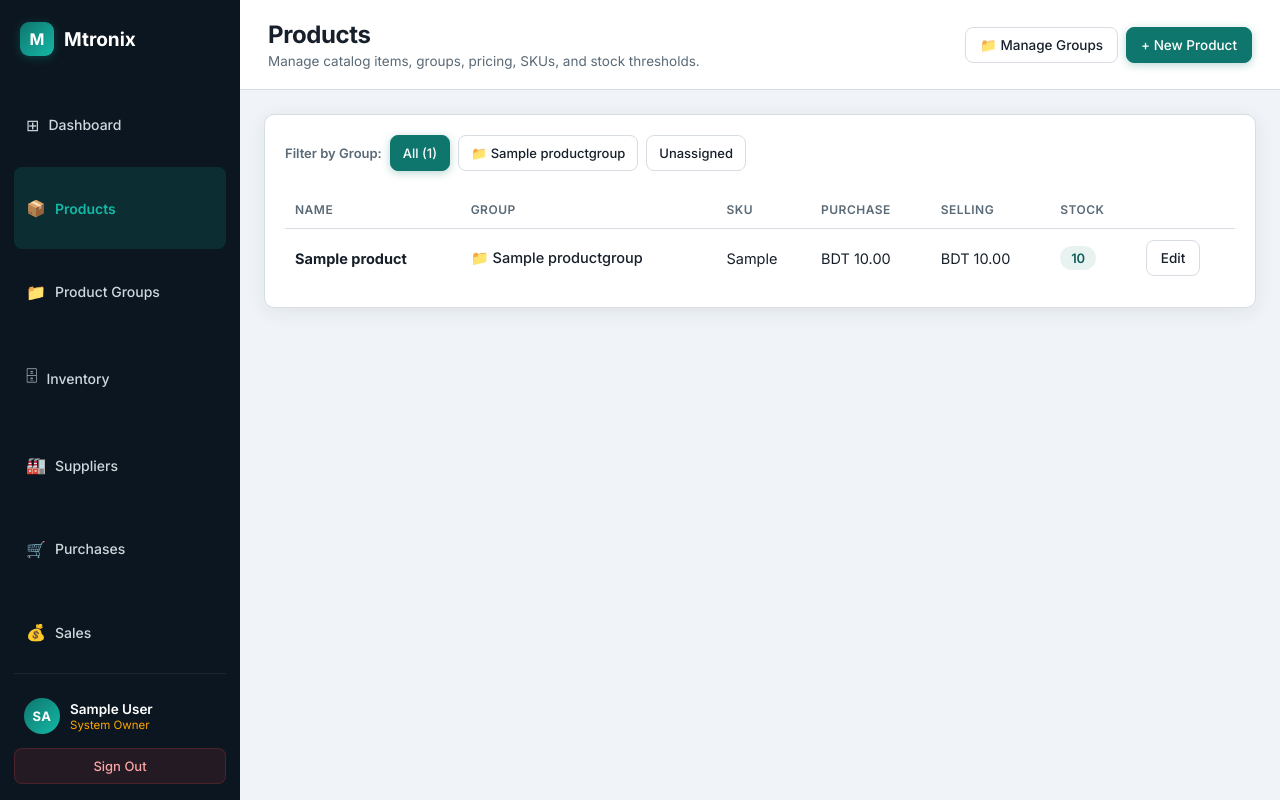
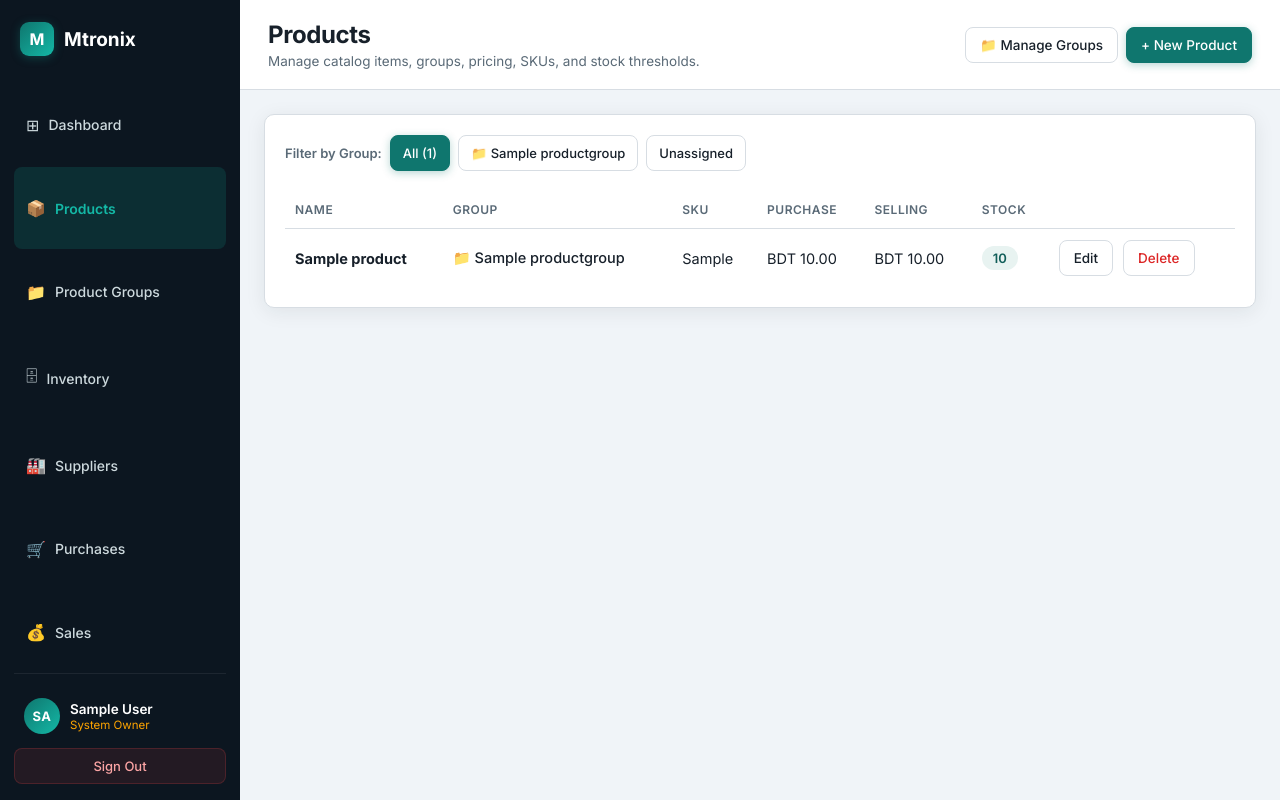
Before and after one commit to SantunuMahin/Mtronix, a Django app: page /products/ in a window 1280 px wide. Run offline with Django 5.2, Linux system fonts and the light colour scheme; a user stored in the database is signed in; tables that the repository leaves empty hold one stand-in row (values such as "Sample post").

Commit message:
Fix product deletion constraints with CASCADE and add product delete UI

```diff
--- a/products/tests.py
+++ b/products/tests.py
@@ -144,3 +144,9 @@ class ProductPageTests(TestCase):
         res_delete = self.client.post(f'/products/groups/{grp.pk}/delete/')
         self.assertEqual(res_delete.status_code, 302)
         self.assertFalse(ProductGroup.objects.filter(pk=grp.pk).exists())
+
+    def test_product_delete_view(self):
+        p = Product.objects.create(name='Obsolete Item', purchase_price='1.00', selling_price='2.00')
+        res = self.client.post(f'/products/{p.pk}/delete/')
+        self.assertEqual(res.status_code, 302)
+        self.assertFalse(Product.objects.filter(pk=p.pk).exists())
--- a/products/urls.py
+++ b/products/urls.py
@@ -8,6 +8,7 @@ urlpatterns = [
     path('', views.product_list, name='list'),
     path('new/', views.product_create, name='create'),
     path('<int:pk>/edit/', views.product_update, name='update'),
+    path('<int:pk>/delete/', views.product_delete, name='delete'),
     path('groups/', views.group_list, name='group_list'),
     path('groups/new/', views.group_create, name='group_create'),
     path('groups/<int:pk>/edit/', views.group_update, name='group_update'),
--- a/products/views.py
+++ b/products/views.py
@@ -56,7 +56,18 @@ def product_update(request, pk):
         messages.success(request, 'Product updated successfully.')
         return redirect('products:list')
 
-    return render(request, 'products/form.html', {'form': form, 'title': 'Edit Product'})
+    return render(request, 'products/form.html', {'form': form, 'title': 'Edit Product', 'product': product})
+
+
+def product_delete(request, pk):
+    product = get_object_or_404(Product, pk=pk)
+    if request.method == 'POST':
+        name = product.name
+        product.delete()
+        messages.success(request, f'Product "{name}" deleted successfully.')
+        return redirect('products:list')
+
+    return render(request, 'products/confirm_delete.html', {'product': product})
 
 
 # ── Product Group Views ───────────────────────────────────────────────────────
--- a/purchases/models.py
+++ b/purchases/models.py
@@ -6,8 +6,8 @@ from suppliers.models import Supplier
 
 
 class Purchase(models.Model):
-    supplier = models.ForeignKey(Supplier, on_delete=models.PROTECT, related_name='purchases')
-    product = models.ForeignKey(Product, on_delete=models.PROTECT, related_name='purchases')
+    supplier = models.ForeignKey(Supplier, on_delete=models.CASCADE, related_name='purchases')
+    product = models.ForeignKey(Product, on_delete=models.CASCADE, related_name='purchases')
     quantity = models.PositiveIntegerField(validators=[MinValueValidator(1)])
     unit_price = models.DecimalField(max_digits=10, decimal_places=2, validators=[MinValueValidator(0)])
     purchased_at = models.DateTimeField(auto_now_add=True)
--- a/sales/models.py
+++ b/sales/models.py
@@ -40,7 +40,7 @@ class Sale(models.Model):
 
 class SaleItem(models.Model):
     sale = models.ForeignKey(Sale, on_delete=models.CASCADE, related_name='items')
-    product = models.ForeignKey(Product, on_delete=models.PROTECT, related_name='sale_items')
+    product = models.ForeignKey(Product, on_delete=models.CASCADE, related_name='sale_items')
     quantity = models.PositiveIntegerField(validators=[MinValueValidator(1)])
     unit_price = models.DecimalField(max_digits=10, decimal_places=2, validators=[MinValueValidator(0)])
 
--- a/templates/products/list.html
+++ b/templates/products/list.html
@@ -48,7 +48,10 @@
                     <td>BDT {{ product.purchase_price }}</td>
                     <td>BDT {{ product.selling_price }}</td>
                     <td><span class="badge">{{ product.total_stock }}</span></td>
-                    <td><a class="button" href="{% url 'products:update' product.pk %}">Edit</a></td>
+                    <td class="actions" style="white-space: nowrap;">
+                        <a class="button" href="{% url 'products:update' product.pk %}">Edit</a>
+                        <a class="button" href="{% url 'products:delete' product.pk %}" style="color: #dc2626;">Delete</a>
+                    </td>
                 </tr>
                 {% empty %}
                 <tr><td colspan="7" style="text-align: center; padding: 24px;">No products found in this category.</td></tr>
```
Also changed, not shown: templates/products/confirm_delete.html (added, +20 -0 lines), purchases/migrations/0006_alter_purchase_product_alter_purchase_supplier.py (added), sales/migrations/0009_alter_saleitem_product.py (added).
